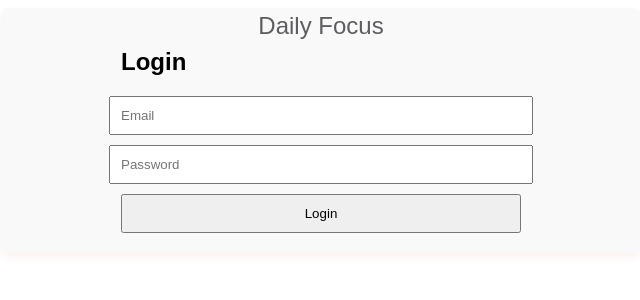
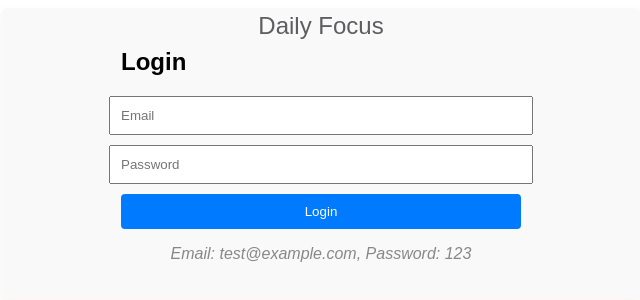
Before and after one commit to Swaaleh/daily-focus, a React (Vite) app: page /login in a window 1280 px wide. Shown: the top 300 px of the page, without its empty margins (319-959 px from the left). Built offline with nearby package versions, Linux system fonts and the light colour scheme.

Commit message:
Add style to login button and login credentials hint.

```diff
--- a/src/context/AuthContext.jsx
+++ b/src/context/AuthContext.jsx
@@ -7,7 +7,7 @@ export function AuthProvider({ children }) {
 
   const login = (email, password) => {
     // In a real app, you'd make an API call here
-    if (email === 'test@example.com' && password === 'password') {
+    if (email === 'test@example.com' && password === '123') {
       setUser({ email, name: 'Test User' });
       return true;
     }
--- a/src/pages/Login.jsx
+++ b/src/pages/Login.jsx
@@ -39,10 +39,23 @@ export default function Login() {
           required
           style={{ width: '100%', padding: '10px', marginBottom: '10px' }}
         />
-        <button type="submit" style={{ width: '100%', padding: '10px' }}>
+        <button
+          type="submit"
+          style={{
+            width: '100%',
+            padding: '10px',
+            backgroundColor: '#007BFF',
+            color: '#fff',
+            border: 'none',
+            borderRadius: '4px',
+            cursor: 'pointer'
+          }}
+        >
           Login
         </button>
-
+        <p style={{textAlign: "center", color:  "#888", fontStyle: "italic"}}>
+                   Email: test@example.com, Password: 123
+                </p>
       </form>
     </div>
   );
```
